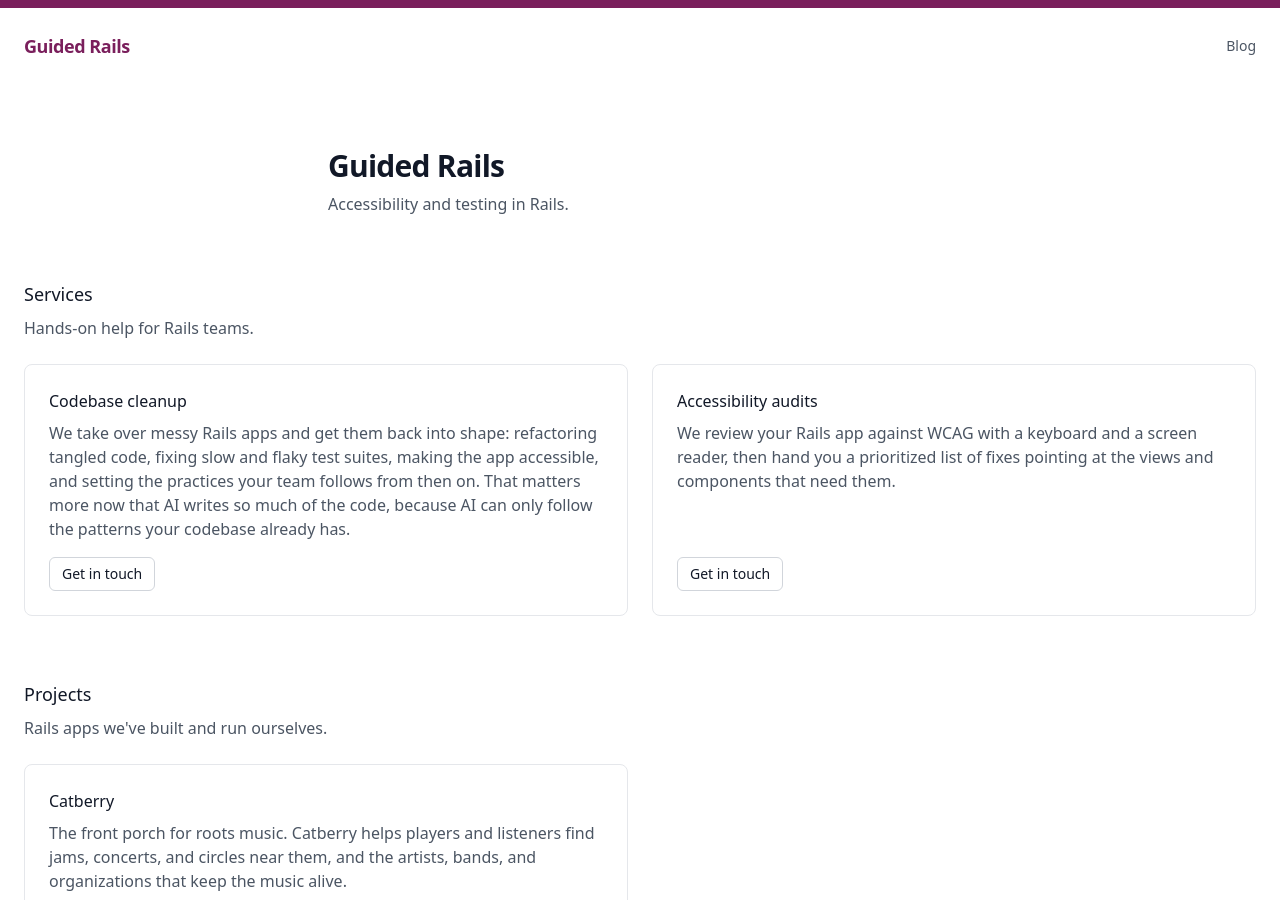
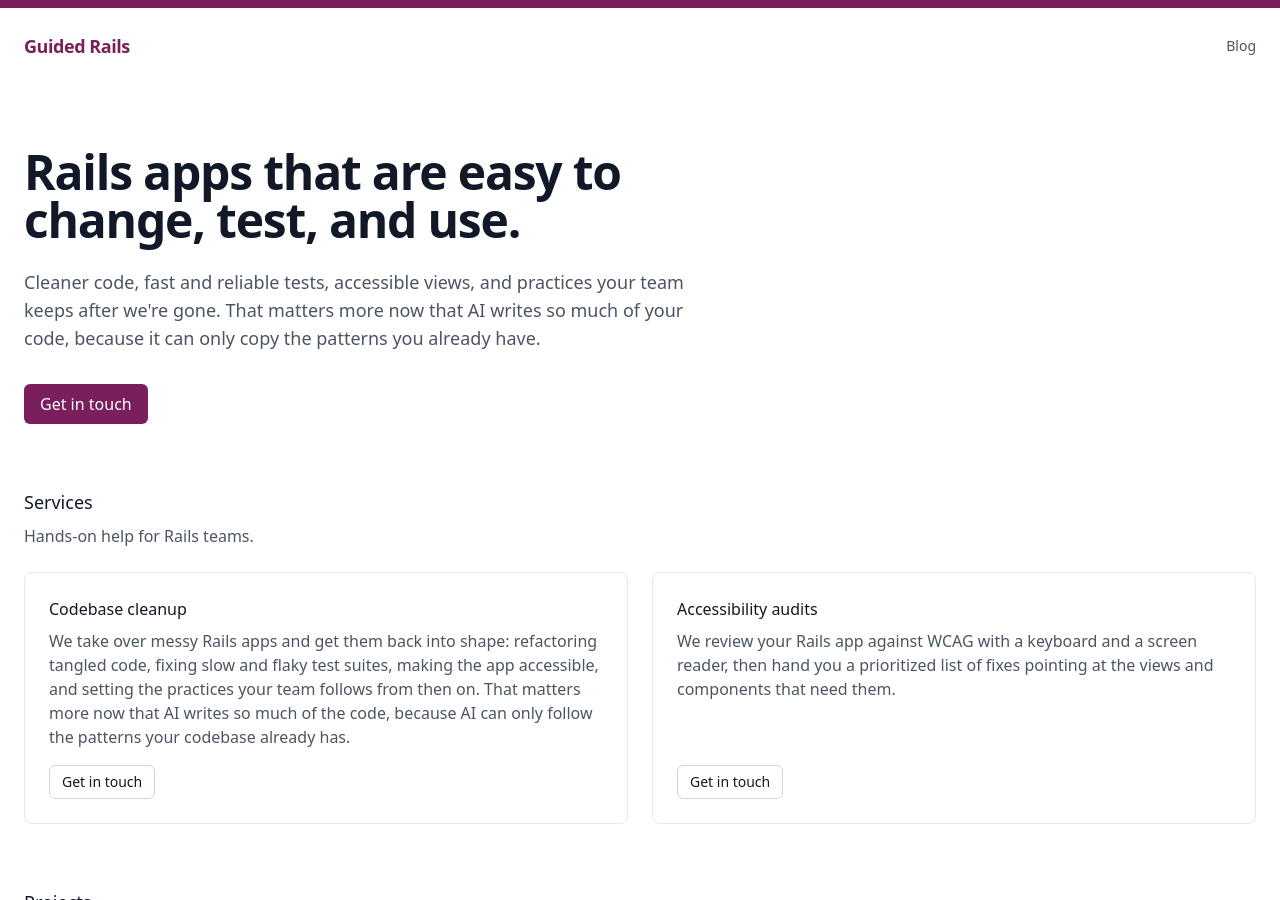
Before and after one commit to Guided-Rails/guided-rails.github.io, a Jekyll site: the page built from index.markdown, in a window 1280 px wide and 900 px high. Built offline with Jekyll 4.4.1, drawn with Linux system fonts in a browser that asks for light colours; nearby versions of some CDN libraries; comment, search, counter and statistics services are not loaded.

Commit message:
Replace landing title with a hero pitch (#28)

```diff
--- a/_layouts/landing.html
+++ b/_layouts/landing.html
@@ -2,9 +2,12 @@
 layout: default
 ---
 
-<section class="mb-16">
-  <h1 class="text-3xl font-semibold tracking-tight">{{ site.title }}</h1>
-  <p class="mt-2 text-gray-600">{{ site.description }}</p>
+<section class="relative left-1/2 mb-16 w-[min(100vw_-_3rem,80rem)] -translate-x-1/2">
+  <h1 class="max-w-3xl text-4xl font-semibold tracking-tight md:text-5xl">Rails apps that are easy to change, test, and use.</h1>
+  <p class="mt-6 max-w-2xl text-lg text-gray-600">
+    Cleaner code, fast and reliable tests, accessible views, and practices your team keeps after we're gone. That matters more now that AI writes so much of your code, because it can only copy the patterns you already have.
+  </p>
+  <a href="mailto:{{ site.email }}" class="mt-8 inline-block rounded-md bg-brand px-4 py-2 text-white hover:bg-brand/90">Get in touch</a>
 </section>
 
 <section class="relative left-1/2 mb-16 w-[min(100vw_-_3rem,80rem)] -translate-x-1/2">
```
